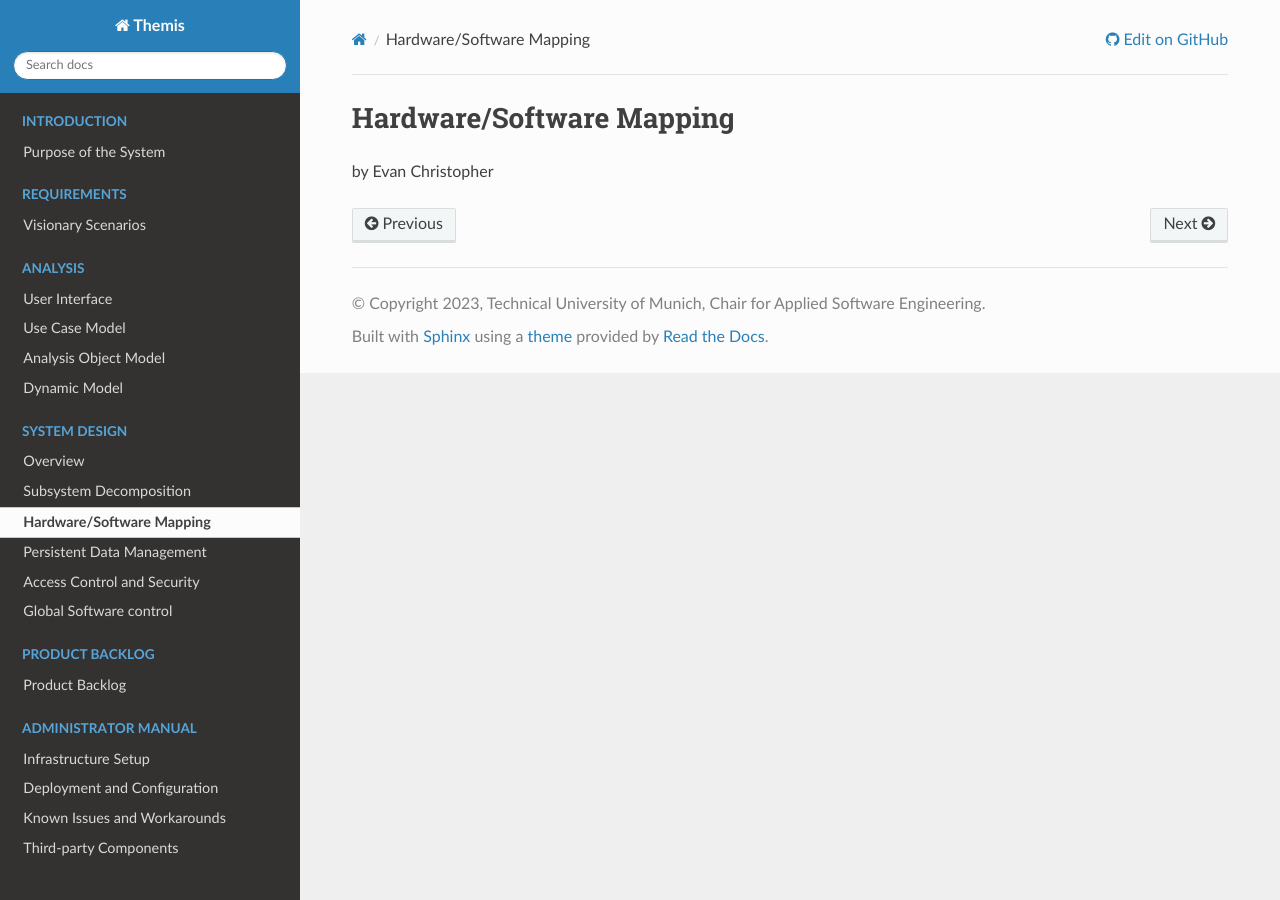
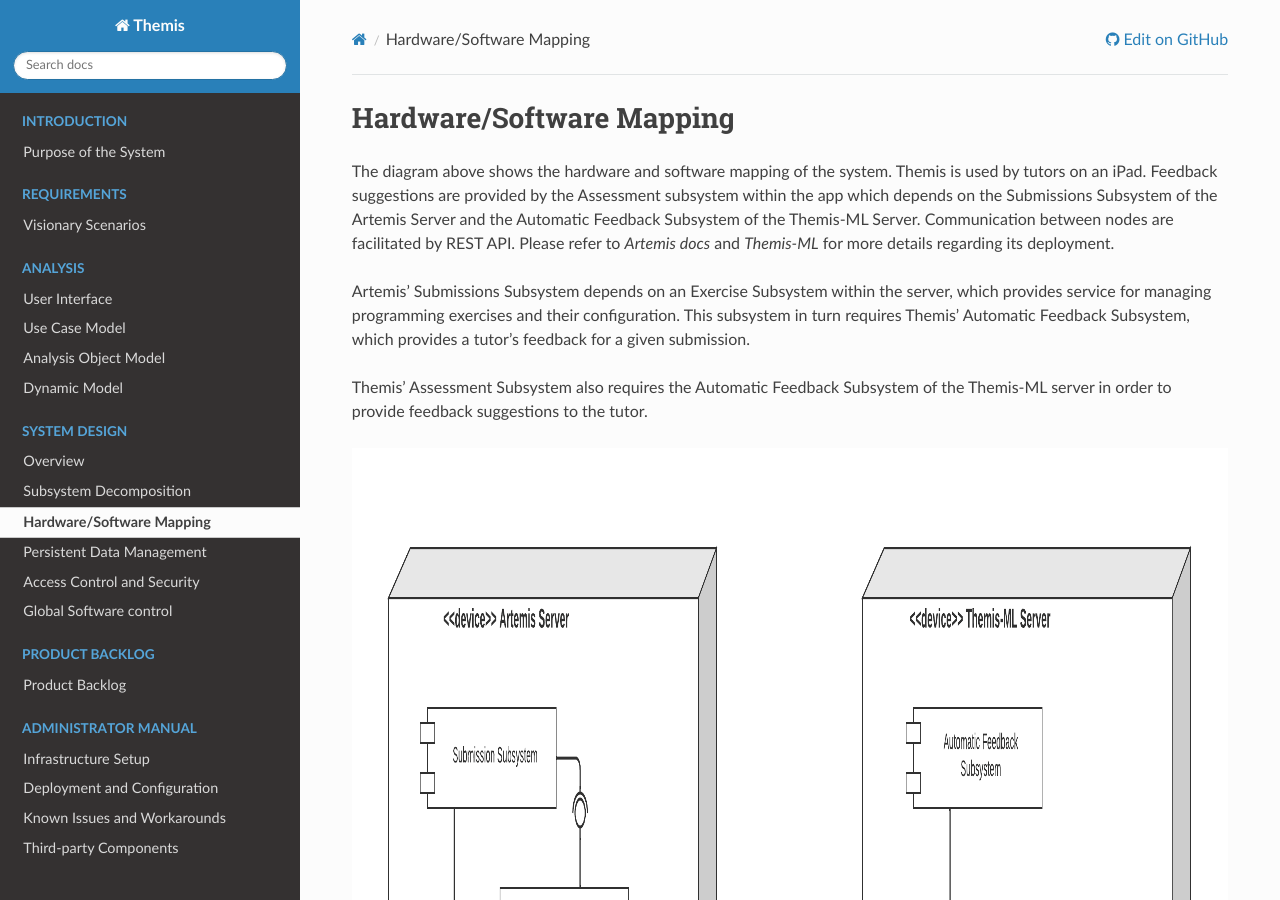
Before and after one commit to ls1intum/Themis, a Sphinx documentation site: the page built from docs/system/hw-sw-mapping.rst, in a window 1280 px wide and 900 px high. Built offline with Sphinx 7.4.7 and the Read the Docs theme 2.0.0, drawn with Linux system fonts in a browser that asks for light colours.

Commit message:
Docs by Evan (#123)

```diff
--- a/docs/system/hw-sw-mapping.rst
+++ b/docs/system/hw-sw-mapping.rst
@@ -1,4 +1,28 @@
 Hardware/Software Mapping
 ===========================================
 
-by Evan Christopher
+The diagram above shows the hardware and software mapping of the system.
+Themis is used by tutors on an iPad. Feedback suggestions are provided by the Assessment subsystem within the app which depends
+on the Submissions Subsystem of the Artemis Server and the Automatic Feedback Subsystem of the Themis-ML Server.
+Communication between nodes are facilitated by REST API.
+Please refer to `Artemis docs` and `Themis-ML` for more details regarding its deployment.
+
+Artemis' Submissions Subsystem depends on an Exercise Subsystem within the server,
+which provides service for managing programming exercises and their configuration.
+This subsystem in turn requires Themis' Automatic Feedback Subsystem,
+which provides a tutor's feedback for a given submission.
+
+Themis' Assessment Subsystem also requires the Automatic Feedback Subsystem of the Themis-ML server in order to provide feedback suggestions to the tutor.
+
+
+.. figure:: ../images/deployment_diagram.png
+   :scale: 100%
+   :alt: Deployment diagram of Themis
+   :align: center
+   :width: 100%
+
+   *Deployment overview*
+
+
+.. _Artemis docs: https://docs.artemis.cit.tum.de/dev/system-design/#deployment
+.. _Themis-ML: https://ls1intum.github.io/Themis/admin/deployment/
```
Also changed, not shown: docs/images/deployment_diagram.png (added).
